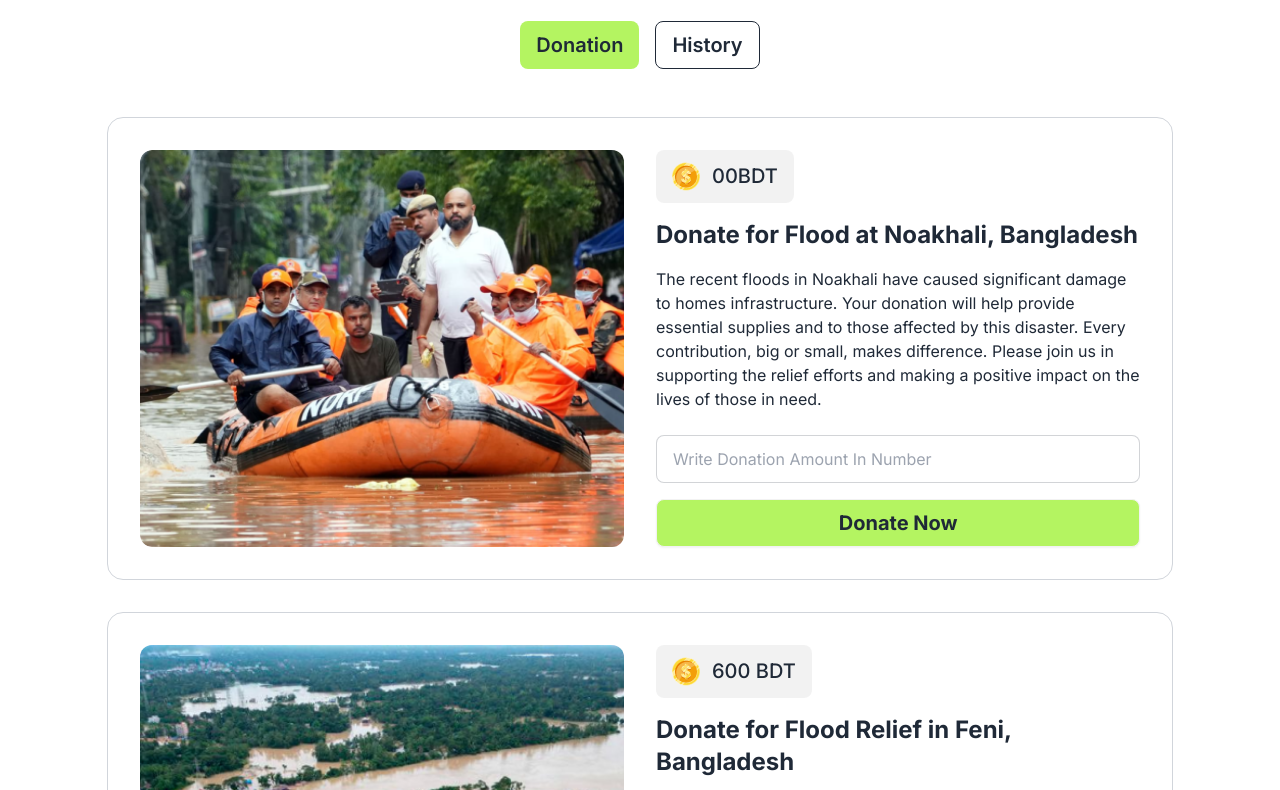
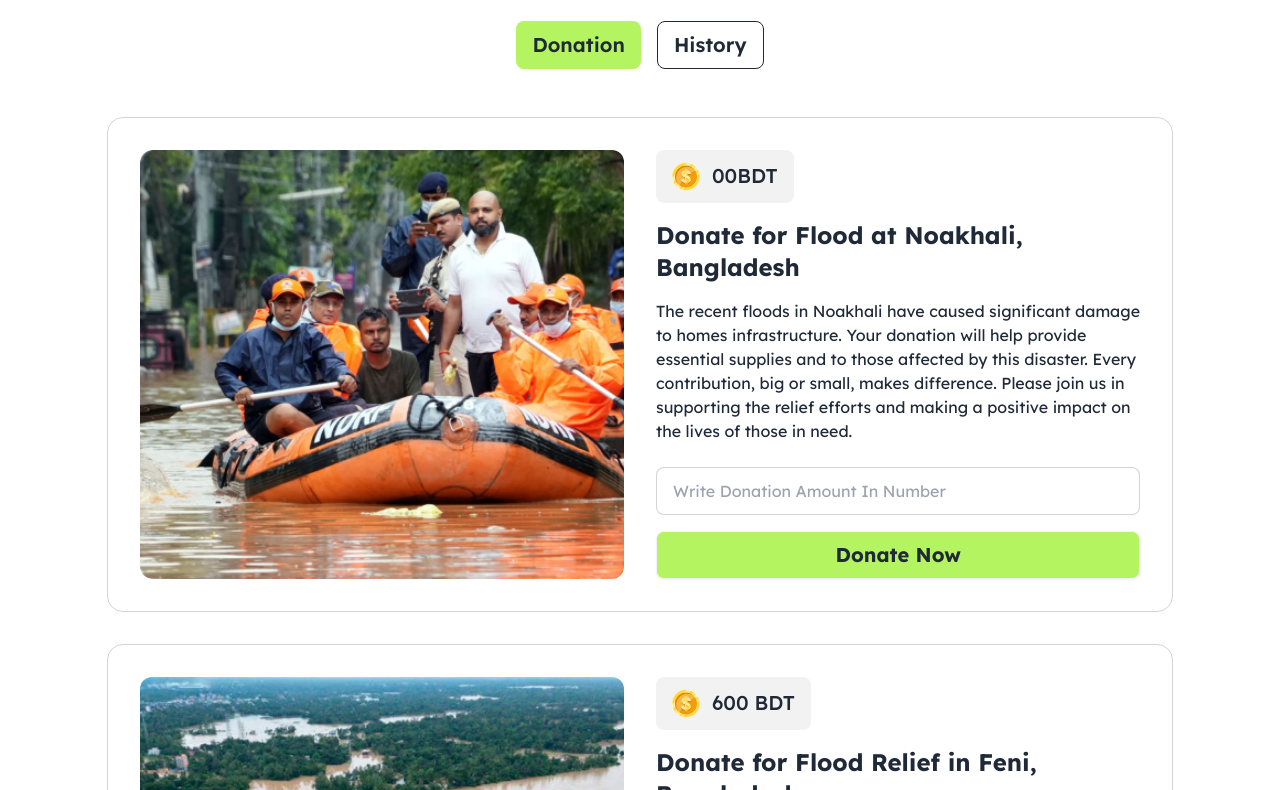
Before and after one commit to DilrubaShondha/assignment-5, a plain HTML site: page index.html in a window 1280 px wide. Shown: the part 71-861 px from the top of the page. Drawn offline with nearby package versions, Linux system fonts and the light colour scheme.

Commit message:
function js updates  commit

```diff
--- a/index.html
+++ b/index.html
@@ -9,19 +9,19 @@
     <script src="https://cdn.tailwindcss.com"></script>
     <!-- google fonts links -->
     <link rel="preconnect" href="https://fonts.googleapis.com">
-    <link rel="preconnect" href="https://fonts.gstatic.com" crossorigin>
-    <link href="https://fonts.googleapis.com/css2?family=Inter:ital,opsz,wght@0,14..32,100..900;1,14..32,100..900&display=swap" rel="stylesheet">
+<link rel="preconnect" href="https://fonts.gstatic.com" crossorigin>
+<link href="https://fonts.googleapis.com/css2?family=Lexend:wght@100..900&display=swap" rel="stylesheet">
 
     <style>
-        .inter-font {
-          font-family: "Inter", system-ui;
-          font-optical-sizing: auto;
-          font-style: normal;
-        }
+        .lexend-font {
+            font-family: "Lexend", sans-serif;
+            font-optical-sizing: auto;
+            font-style: normal;
+          }
     </style>
 </head>
 <!-- body section starts -->
-<body class=" inter-font">
+<body class=" lexend-font">
   <!-- header starts -->
     <header class=" sticky top-0 left-0 right-0 backdrop-blur-2xl">
         <section class=" lg:py-1">
```
